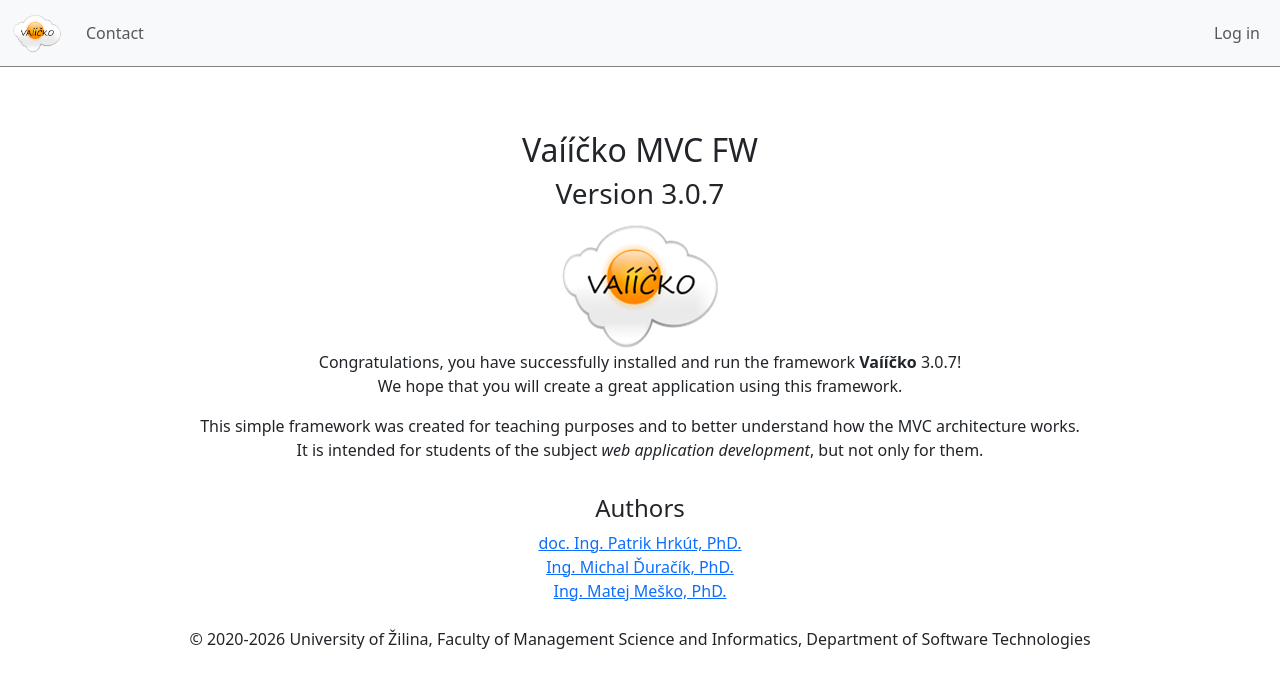
After one commit to VojvodikMatus/VAII, a PHP site: page / in a window 1280 px wide. The commit adds this page. Shown: the top 688 px of the page. Run offline with PHP 8.4, Linux system fonts and the light colour scheme; some libraries are stand-ins or nearby versions.

Commit message:
Pridaný framework Vaííčko

```diff
--- /dev/null
+++ b/App/Views/Home/index.view.php
@@ -0,0 +1,39 @@
+<?php
+
+/** @var \Framework\Support\LinkGenerator $link */
+?>
+
+<div class="container-fluid">
+    <div class="row">
+        <div class="col mt-5">
+            <div class="text-center">
+                <h2>Vaííčko MVC FW</h2>
+                <h3>Version <?= App\Configuration::FW_VERSION ?></h3>
+                <img src="<?= $link->asset('images/vaiicko_logo.png') ?>" alt="Framework Logo">
+                <p>
+                    Congratulations, you have successfully installed and run the framework
+                    <strong>Vaííčko</strong> <?= App\Configuration::FW_VERSION ?>!<br>
+                    We hope that you will create a great application using this framework.<br>
+                </p>
+                <p>
+                    This simple framework was created for teaching purposes and to better understand how the MVC
+                    architecture works.<br>
+                    It is intended for students of the subject <em>web application development</em>, but not only
+                    for them.
+                </p>
+            </div>
+        </div>
+    </div>
+    <div class="row mt-3">
+        <div class="col text-center">
+            <h4>Authors</h4>
+            <div>
+                <a href="mailto:Patrik.Hrkut@fri.uniza.sk">doc. Ing. Patrik Hrkút, PhD.</a><br>
+                <a href="mailto:Michal.Duracik@fri.uniza.sk">Ing. Michal Ďuračík, PhD.</a><br>
+                <a href="mailto:Matej.Mesko@fri.uniza.sk">Ing. Matej Meško, PhD.</a><br><br>
+                &copy; 2020-<?= date('Y') ?> University of Žilina, Faculty of Management Science and Informatics,
+                Department of Software Technologies
+            </div>
+        </div>
+    </div>
+</div>
--- /dev/null
+++ b/App/Views/Layouts/root.layout.view.php
@@ -0,0 +1,58 @@
+<?php
+
+/** @var string $contentHTML */
+/** @var \Framework\Auth\AppUser $user */
+/** @var \Framework\Support\LinkGenerator $link */
+?>
+<!DOCTYPE html>
+<html lang="sk">
+<head>
+    <title><?= App\Configuration::APP_NAME ?></title>
+    <!-- Favicons -->
+    <link rel="apple-touch-icon" sizes="180x180" href="<?= $link->asset('favicons/apple-touch-icon.png') ?>">
+    <link rel="icon" type="image/png" sizes="32x32" href="<?= $link->asset('favicons/favicon-32x32.png') ?>">
+    <link rel="icon" type="image/png" sizes="16x16" href="<?= $link->asset('favicons/favicon-16x16.png') ?>">
+    <link rel="manifest" href="<?= $link->asset('favicons/site.webmanifest') ?>">
+    <link rel="shortcut icon" href="<?= $link->asset('favicons/favicon.ico') ?>">
+    <link href="https://cdn.jsdelivr.net/npm/bootstrap@5.3.2/dist/css/bootstrap.min.css" rel="stylesheet"
+          integrity="sha384-T3c6CoIi6uLrA9TneNEoa7RxnatzjcDSCmG1MXxSR1GAsXEV/Dwwykc2MPK8M2HN" crossorigin="anonymous">
+    <script src="https://cdn.jsdelivr.net/npm/bootstrap@5.3.2/dist/js/bootstrap.bundle.min.js"
+            integrity="sha384-C6RzsynM9kWDrMNeT87bh95OGNyZPhcTNXj1NW7RuBCsyN/o0jlpcV8Qyq46cDfL"
+            crossorigin="anonymous"></script>
+    <link rel="stylesheet" href="<?= $link->asset('css/styl.css') ?>">
+    <script src="<?= $link->asset('js/script.js') ?>"></script>
+</head>
+<body>
+<nav class="navbar navbar-expand-sm bg-light">
+    <div class="container-fluid">
+        <a class="navbar-brand" href="<?= $link->url('home.index') ?>">
+            <img src="<?= $link->asset('images/vaiicko_logo.png') ?>" title="<?= App\Configuration::APP_NAME ?>" alt="Framework Logo">
+        </a>
+        <ul class="navbar-nav me-auto">
+            <li class="nav-item">
+                <a class="nav-link" href="<?= $link->url('home.contact') ?>">Contact</a>
+            </li>
+        </ul>
+        <?php if ($user->isLoggedIn()) { ?>
+            <span class="navbar-text">Logged in user: <b><?= e($user->getName()) ?></b></span>
+            <ul class="navbar-nav ms-auto">
+                <li class="nav-item">
+                    <a class="nav-link" href="<?= $link->url('auth.logout') ?>">Log out</a>
+                </li>
+            </ul>
+        <?php } else { ?>
+            <ul class="navbar-nav ms-auto">
+                <li class="nav-item">
+                    <a class="nav-link" href="<?= App\Configuration::LOGIN_URL ?>">Log in</a>
+                </li>
+            </ul>
+        <?php } ?>
+    </div>
+</nav>
+<div class="container-fluid mt-3">
+    <div class="web-content">
+        <?= $contentHTML ?>
+    </div>
+</div>
+</body>
+</html>
--- a/Framework/ClassLoader.php
+++ b/Framework/ClassLoader.php
@@ -1,6 +1,5 @@
 <?php
 
-namespace Framework;
 /**
  * Class ClassLoader
  * Provides an automated class loading mechanism based on namespaces.
--- a/Framework/Core/Router.php
+++ b/Framework/Core/Router.php
@@ -37,9 +37,9 @@ class Router
 
         // The details are passed as a previous exception, so they are shown only if exception details are enabled
         $fullControllerName = $this->getFullControllerName();
-        if (!\Framework\ClassLoader::classExists($fullControllerName)) {
+        if (!\ClassLoader::classExists($fullControllerName)) {
             throw self::notFound("Controller class {$fullControllerName} was not found (expected in file "
-                . \Framework\ClassLoader::getClassFile($fullControllerName) . ").");
+                . \ClassLoader::getClassFile($fullControllerName) . ").");
         }
         $this->controller = new $fullControllerName();
 
--- /dev/null
+++ b/Framework/Support/functions.php
@@ -0,0 +1,24 @@
+<?php
+
+/**
+ * Global helper functions available in the whole application (mainly in views).
+ */
+
+if (!function_exists('e')) {
+    /**
+     * Escapes a value for safe output in HTML text or in a quoted HTML attribute (protection against XSS).
+     *
+     * Use it every time you print data in a view: <?= e($value) ?>. Do not use it for HTML that is intentionally
+     * prepared by the application (e.g. $contentHTML in layouts).
+     *
+     * Note: this is not sufficient for other contexts - for URLs from users, validate the scheme (http/https only);
+     * for data inserted into <script>, use json_encode() with JSON_HEX_* flags.
+     *
+     * @param mixed $value Value to escape (null is converted to an empty string).
+     * @return string Escaped string.
+     */
+    function e(mixed $value): string
+    {
+        return htmlspecialchars((string)$value, ENT_QUOTES | ENT_SUBSTITUTE | ENT_HTML5, 'UTF-8');
+    }
+}
--- /dev/null
+++ b/public/index.php
@@ -0,0 +1,17 @@
+<?php
+
+// Require the class loader to enable automatic loading of classes
+require __DIR__ . '/../Framework/ClassLoader.php';
+
+use Framework\Core\App;
+
+try {
+    // Create an instance of the App class
+    $app = new App();
+
+    // Run the application
+    $app->run();
+} catch (Exception $e) {
+    // Handle any exceptions that occur during the application run
+    die('An error occurred: ' . $e->getMessage());
+}
```
Also changed, not shown: App/Views/Admin/index.view.php (added, +16 -0 lines), App/Views/Auth/login.view.php (added, +40 -0 lines), App/Views/Auth/logout.view.php (added, +17 -0 lines), App/Views/Home/contact.view.php (added, +24 -0 lines), App/Views/Layouts/auth.layout.view.php (added, +33 -0 lines), App/Views/_Error/error.view.php (added, +29 -0 lines).
